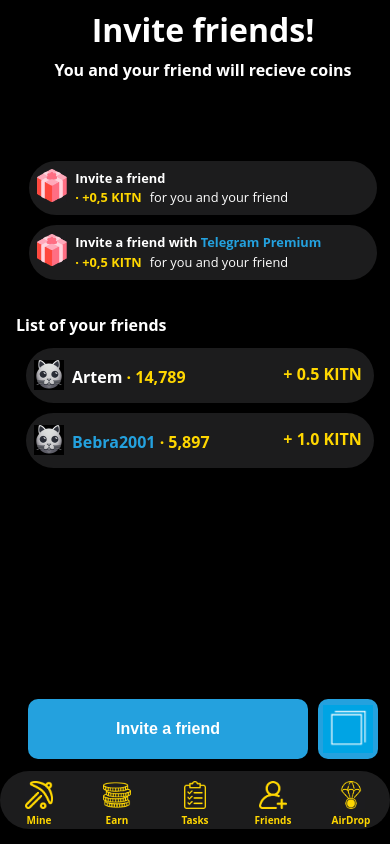
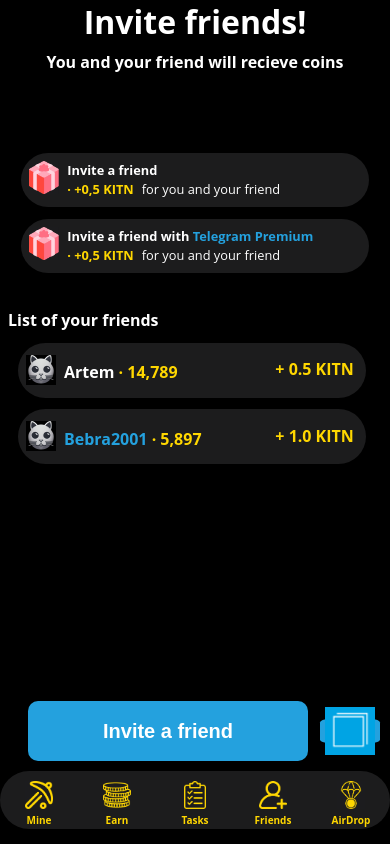
Before and after one commit to KaRameLkA-jpg/kitten.github.io, a PHP site: page /frens.html in a window 390 px wide. Run offline with PHP 8.4, Linux system fonts and the light colour scheme.

Commit message:
edited frens.css

```diff
--- a/assets/css/frens_style.css
+++ b/assets/css/frens_style.css
@@ -10,8 +10,6 @@
     width: 100%;
     height: 100%;
     overflow: hidden;
-    max-width: 400px;
-    max-height: 800px;
     touch-action: none; /* Запрещает масштабирование на сенсорных устройствах */
     -ms-touch-action: none; /* Для поддержки Internet Explorer */
     -webkit-user-select: none; /* Запрещает выделение текста на сенсорных устройствах */
@@ -26,13 +24,13 @@
     align-items: center;
 }
 .frens-count {
-    margin-bottom: 8px;
+    margin-bottom: 2%;
     font-size: 2rem;
     font-weight: bold;
 }
 .frens-inscription {
     margin-bottom: 5rem;
-    font-size: 1rem;
+    font-size: 100%;
     font-weight: bold;
 }
 .frens-total-earn {
@@ -42,7 +40,7 @@
     border-radius: 30px;
     background-color: #1C1C1D;
     padding: 0.50rem;
-    margin-bottom: 10px;
+    margin-bottom: 3%;
 }
 .frens-small-invite {
     font-size: 0.8rem;
@@ -100,7 +98,7 @@
     font-size: 1rem;
     font-weight: bold;
     vertical-align: middle;
-    margin-bottom: 10px;
+    margin-bottom: 3%;
     border-radius: 30px;
     background-color: #1C1C1D;
 }
@@ -130,9 +128,9 @@
 .frens-invite {
     display: flex;
     position: fixed;
-    bottom: 85px;
+    bottom: 9.8%;
     z-index: 999;
-    font-size: 1rem;
+    font-size: 100%;
     width: 400px;
     align-items: center;
 }
@@ -141,7 +139,7 @@
     background-color: #24A1DE;
     border: none;
     height: 60px;
-    margin-left: 20px;
+    margin-left: 7%;
     width: 70%;
     display: inline-block;
     border-radius: 10px;
@@ -151,16 +149,16 @@
 }
 .invy-button span {
     color: white;
-    font-size: 1rem;
+    font-size: 150%;
 }
 .frens-other-button {
     background-color: #24A1DE;
     color: white;
     border: none;
-    margin-left: 10px;
+    margin-left: 3%;
     text-align: center;
+    cursor: pointer;
     text-decoration: none;
-    font-size: 1rem;
     position: relative; /* Делаем родительским элементом для квадрата */
 }
 
@@ -168,12 +166,12 @@
     background-color: #24A1DE;
     position: absolute;
     display: flex;
-    height: 60px;
-    width: 60px;
+    height: 1200%;
+    width: 500%;
     justify-content: center;
     align-items: center;
     left: 0;
-    border-radius: 10px;
+    border-radius: 15%;
     top: 50%;
     transform: translateY(-50%);
 }
--- a/assets/css/responsive.css
+++ b/assets/css/responsive.css
@@ -29,3 +29,34 @@
         width: 26.5rem;
     }
 }
+@media screen and (max-width: 763px) {
+    body,
+    .boost,
+    .guid,
+    .frens,
+    .earn,
+    .index,
+    .tasks,
+    .login-page {
+        max-width: 400px;!important;
+        max-height: 800px;!important;
+        margin: auto auto;
+        background-color: #111111;
+        background-size: 450px;
+        background-position: center;
+
+    }
+    .squad-container {
+        margin: 1.75rem auto;
+        width: 80%;
+        display: flex;
+        align-items: center;
+        height: 4.5rem;
+    }
+    .slide  {
+        width: 19.5rem!important;
+    }
+    .frens-invite-button {
+        width: 26.5rem;
+    }
+}
```
